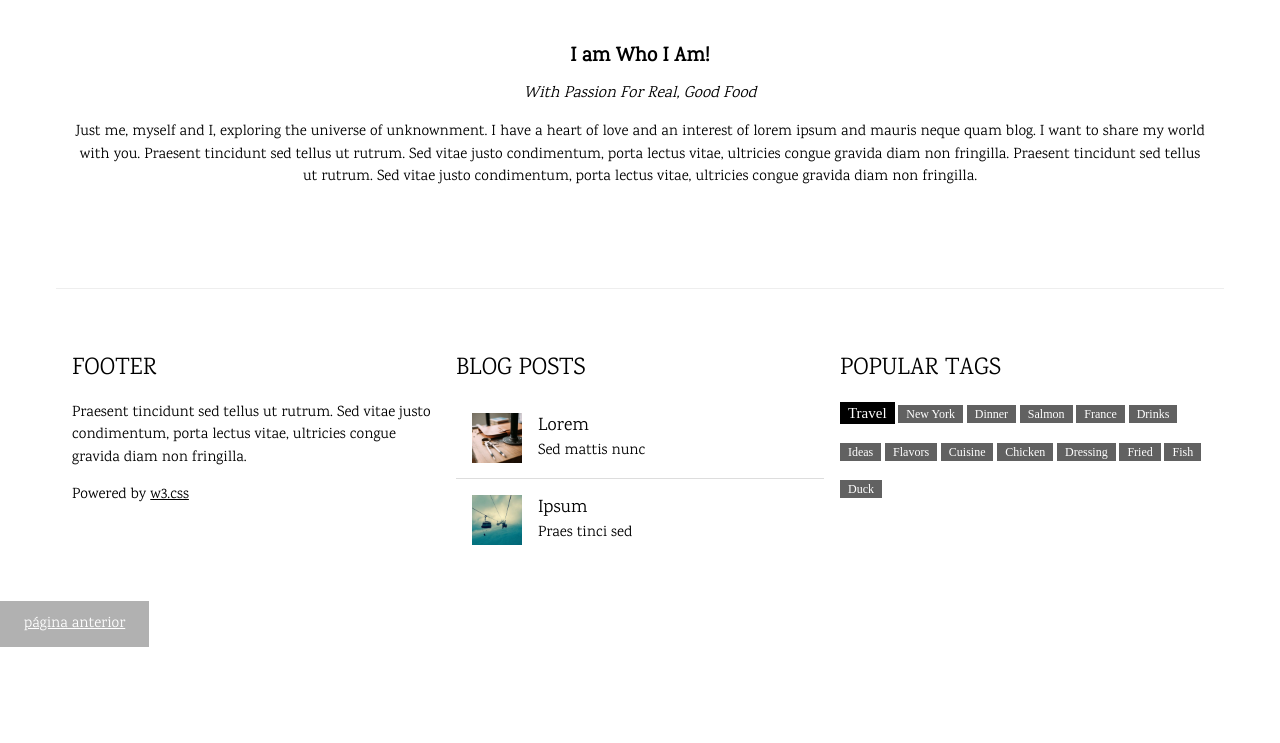
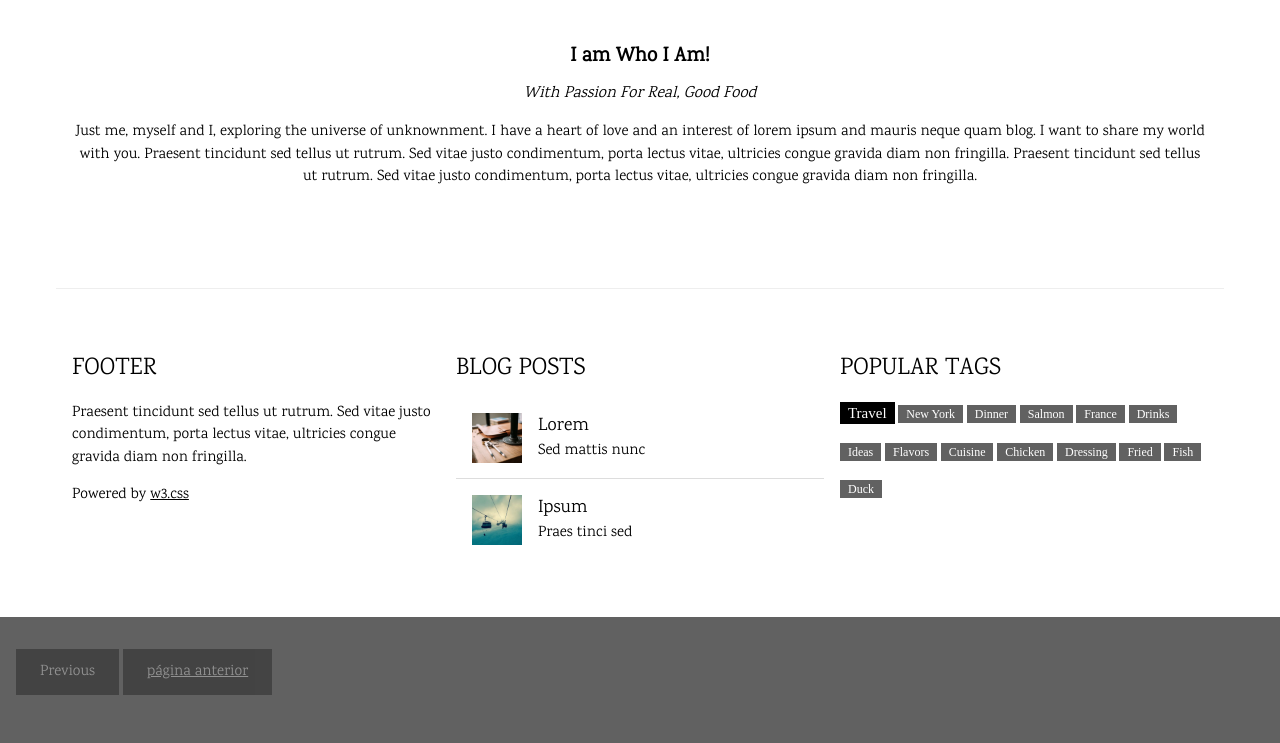
Before and after one commit to terry067/ABP, a plain HTML site: page abpdig/paginaweb1.html in a window 1280 px wide. Shown: the part 2082-2825 px from the top of the page. Before the commit the page ends 2745 px from the top, so only its background shows below. Drawn offline with Linux system fonts and the light colour scheme.

Commit message:
Update paginaweb1.html

```diff
--- a/abpdig/paginaweb1.html
+++ b/abpdig/paginaweb1.html
@@ -147,6 +147,11 @@ function w3_close() {
   document.getElementById("mySidebar").style.display = "none";
 }
 </script>
-<button class="w3-button w3-black w3-disabled w3-padding-large w3-margin-bottom"><a href="paginaweb.html">página anterior</a></button>
+  <!-- Footer -->
+<footer class="w3-container w3-dark-grey w3-padding-32 w3-margin-top">
+  <button class="w3-button w3-black w3-disabled w3-padding-large w3-margin-bottom">Previous</button>
+  <button class="w3-button w3-black w3-disabled w3-padding-large w3-margin-bottom"><a href="paginaweb.html">página anterior</a></button>
+</footer>
+
 </body>
 </html>
```
